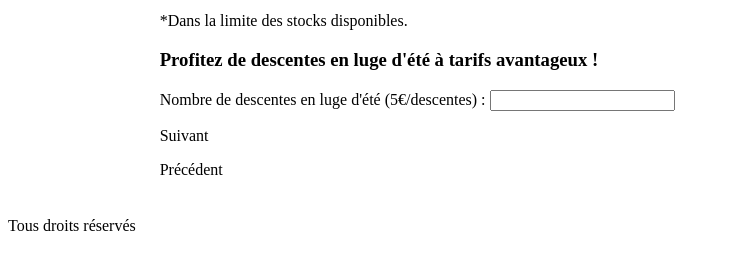
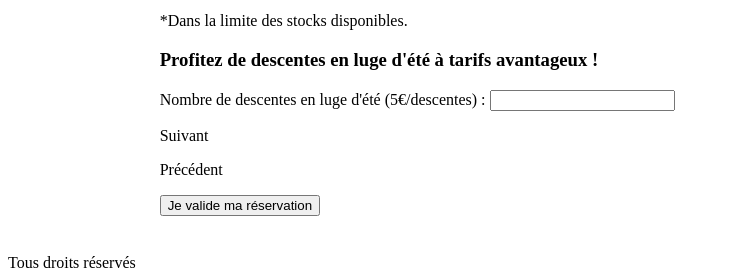
Before and after one commit to Salome-Bx/formulaire-festival-V2, a PHP site: template src/Views/formulaireReservation.php in a window 1280 px wide. Shown: the part 1133-1413 px from the top of the page, without its empty margins (0-730 px from the left). Before the commit the page ends 1364 px from the top, so only its background shows below. Run offline with PHP 8.4, Linux system fonts and the light colour scheme; the template is opened without the code that fills it, so the values that code supplies are empty.

Commit message:
button submit form resa

```diff
--- a/src/Views/formulaireReservation.php
+++ b/src/Views/formulaireReservation.php
@@ -1,4 +1,3 @@
-
 !<form action="./src/traitement.php" id="reservation" method="POST">
     <div id="reservation" class="blocFormulaire">
 
@@ -131,6 +130,7 @@
         <p class="bouton boutonOptions" onclick="suivant2(blocOptions, blocCoordonnees)">Suivant</p>
         <p class="bouton" onclick="precedent(blocOptions, blocReservation)">Précédent</p>
 
+        <button type="submit">Je valide ma réservation</button>
     </div>
     <script src="../../Public/assets/script.js"></script>
     <script src="../../Public/assets/traitement.js"></script>
```
